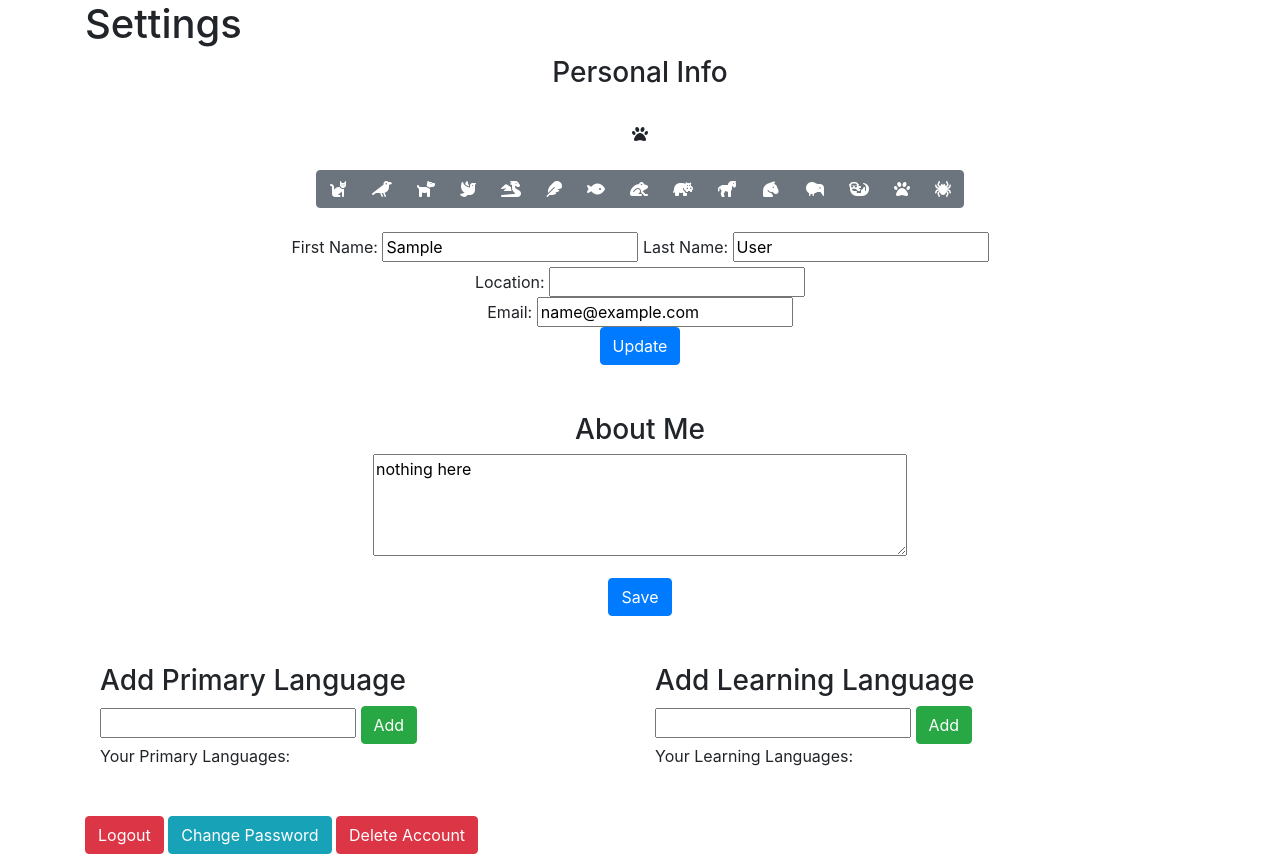
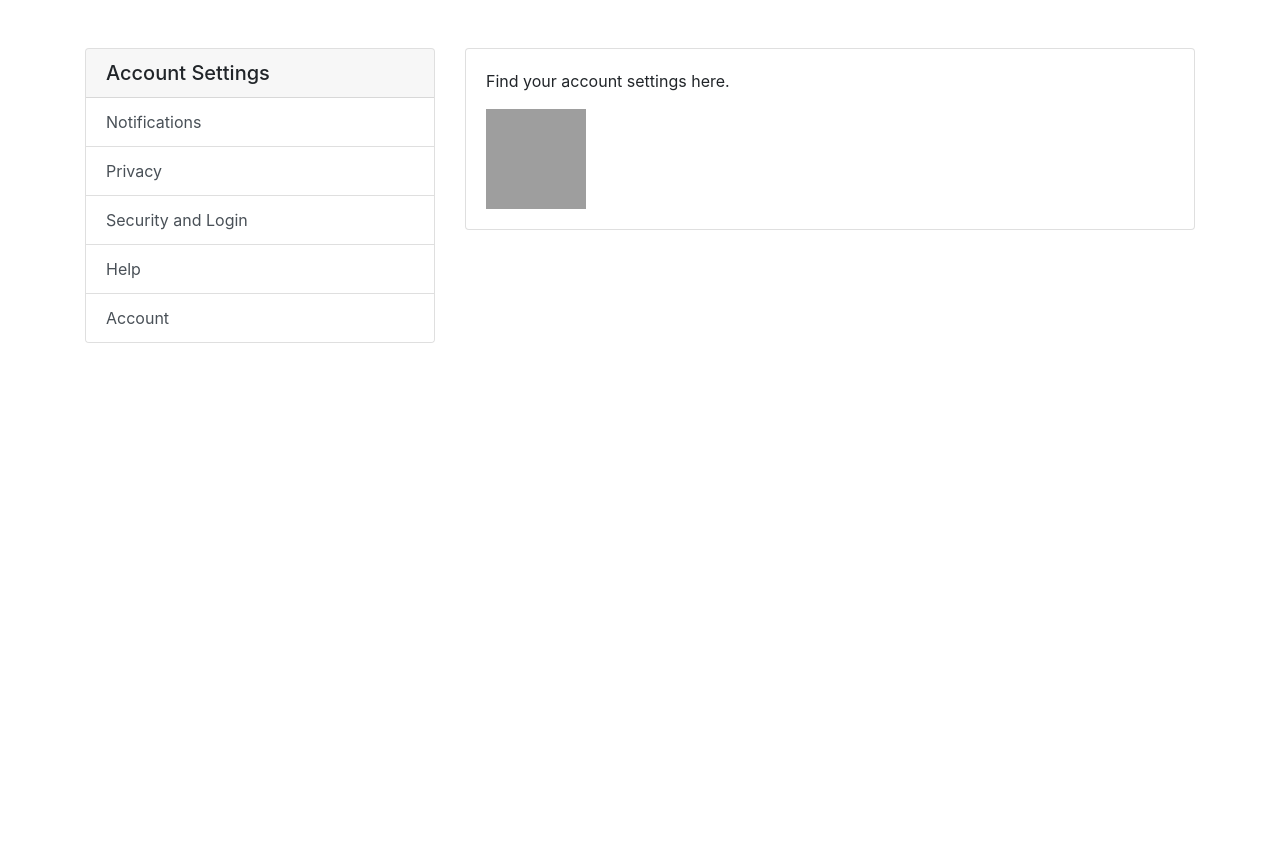
Before and after one commit to abista7/SoftwareDevelopmentGroupPROJECT, a Django app: page /settings/ in a window 1280 px wide. Shown: the part 56-910 px from the top of the page. After the commit the page ends 399 px from the top, so only its background shows below. Run offline with Django 3.2, Linux system fonts and the light colour scheme; the visitor is signed in with stand-in values (Sample User, id 1); data that the repository does not hold is empty; some libraries are stand-ins or nearby versions; grey boxes are pictures that could not be loaded.

Commit message:
back-front merge: Settings

```diff
--- a/application/django/mainapp/urls.py
+++ b/application/django/mainapp/urls.py
@@ -5,6 +5,7 @@ from . import views
 urlpatterns = [
     path('', views.index, name='index'),
     path('profile/<uuid:profile_uuid>/', views.profile, name='profile'),
+    path('profile/edit/', views.profile_settings, name='edit_profile'),
     path('register/', views.register, name='register'),
     path('settings/', views.settings, name='settings'),
     path('friends/', views.friends, name='friends'),
--- a/application/django/mainapp/views.py
+++ b/application/django/mainapp/views.py
@@ -5,7 +5,6 @@ from django.contrib.auth.decorators import login_required
 from django.db.models import Q
 from django.http import HttpResponse
 from django.shortcuts import render, redirect
-from django.utils.safestring import mark_safe
 
 from .forms import RegisterForm
 from .models import Language, Friend, get_profile_model, friend_relation
@@ -114,7 +113,7 @@ def friends(request):
 
 
 @login_required
-def settings(request):
+def profile_settings(request):
     # debug
     print(request.POST)
 
@@ -197,7 +196,7 @@ def settings(request):
 
     context = {'profile': request.user.profile, 'languages': languages, 'user_prime_lang': user_prime_lang,
                'user_learn_lang': user_learn_lang, 'country_list': country_list, 'icon_list': icon_list}
-    return render(request, 'mainapp/settings.html', context)
+    return render(request, 'mainapp/profile_edit.html', context)
 
 
 def setup(request):
@@ -217,7 +216,13 @@ def setup(request):
     print('language database addition script finished successfully')
     return HttpResponse('Script Ran')
 
+
 @login_required()
 def inbox(request):
     print(request.POST)
     return render(request, 'mainapp/messages.html')
+
+
+def settings(request):
+    context = {}
+    return render(request, 'mainapp/settings.html', context)
--- a/application/django/templates/mainapp/profile.html
+++ b/application/django/templates/mainapp/profile.html
@@ -13,7 +13,7 @@
     About Me:
     <textarea class="form-control" cols="50" rows="4" readonly>{{ profile.about_me }}</textarea>
     {% if user == profile.user %}
-        <a href="{% url 'settings' %}">
+        <a href="{% url 'edit_profile' %}">
             <button class="btn btn-primary">Edit Your Profile</button>
         </a>
     {% endif %}
--- a/application/django/templates/mainapp/settings.html
+++ b/application/django/templates/mainapp/settings.html
@@ -1,141 +1,183 @@
 {% extends 'mainapp/base.html' %}
 
 {% block title %}Settings{% endblock %}
+{% load static %}
 {% block content %}
-
-    <h1>Settings</h1>
-
-    {# this section is to load up countries and languages list for user selection #}
-    <datalist id="countries">
-        {% for c in country_list %}
-            <option value="{{ c.name }}"></option>
-        {% endfor %}
-    </datalist>
-
-    <datalist id="languages">
-        {% for lang in languages %}
-            <option value="{{ lang.name }}"></option>
-        {% endfor %}
-    </datalist>
-
-    {# this is user info section | first/last name, location and email updates here #}
-    <form action="" method="post" class="text-center">
-        {% csrf_token %}
-        <h3>Personal Info</h3>
-        <br/>
-        <i class="fas fa-{{ profile.profile_icon }}"></i>
     <br/>
     <br/>
+    <div class="row">
+        <div class="col-md-5 col-xl-4">
+            <div class="card">
+                <div class="card-header">
+                    <h5 class="card-title mb-0">Account Settings</h5>
+                </div>
+                <!-- Left Hand Side Tab List-->
+                <div class="list-group list-group-flush" role="tablist">
+                    <a class="list-group-item list-group-item-action" data-toggle="list" href="#notifications"
+                       role="tab">Notifications</a>
+                    <a class="list-group-item list-group-item-action" data-toggle="list" href="#privacy" role="tab">Privacy</a>
+                    <a class="list-group-item list-group-item-action" data-toggle="list" href="#security" role="tab">Security
+                        and Login</a>
+                    <a class="list-group-item list-group-item-action" data-toggle="list" href="#help"
+                       role="tab">Help</a>
+                    <a class="list-group-item list-group-item-action" data-toggle="list" href="#account" role="tab">Account</a>
+                </div><!--End of side tab-->
+            </div> <!-- Left Side Card -->
+        </div> <!-- Left Side Column -->
+        <!-- Ride Hand Side Tab-->
+        <div class="col-md-7 col-xl-8">
+            <div class="tab-content">
+                <div class="tab-pane fade show active" role="tabpanel">
+                    <div class="card">
+                        <div class="card-body">
+                            <p>Find your account settings here.</p>
+                            <img src="{% static 'images/flamingo.jpg' %}" class="img-rounded"
+                                 style="width:100px;height:100px;">
+                        </div>
+                    </div>
+                </div>
+                <div class="tab-pane fade" id="account" role="tabpanel">
+                    <div class="card">
+                        <div class="card-header"><h5 class="card-title mb-0">Account Status</h5></div>
+                        <div class="card-body">
+                            <p>Taking a break from LingoMingo? You can deactivate your account here: </p>
+                            <button type="button" class="btn btn-primary btn-sm" data-toggle="modal"
+                                    data-target="#modalDeactivate">Deactivate Account
+                            </button>
+                            <!-- Modal -->
+                            <div id="modalDeactivate" class="modal fade" role="dialog">
+                                <div class="modal-dialog">
+                                    <div class="modal-content">
+                                        <div class="modal-header">
+                                            <button type="button" class="close" data-dismiss="modal">&times;</button>
+                                        </div>
+                                        <div class="modal-body">
+                                            <p>Are you sure you want to deactivate your account? </p>
+                                        </div>
+                                        <div class="modal-footer">
+                                            <button type="button" class="btn btn-primary" data-dismiss="modal">Yes, I am
+                                                sure.
+                                            </button>
+                                            <button type="button" class="btn btn-primary" data-dismiss="modal">Cancel
+                                            </button>
+                                        </div> <!-- Modal Footer -->
+                                    </div> <!-- Modal content -->
+                                </div> <!-- Modal Pop Up -->
+                            </div> <!-- Modal-->
+                            <br><br>
+                            <p>Mastered all languages? Delete your account here:</p>
+                            <button type="button" class="btn btn-primary btn-sm" data-toggle="modal"
+                                    data-target="#modalDelete">Delete Account
+                            </button>
+                            <div id="modalDelete" class="modal fade" role="dialog">
+                                <div class="modal-dialog">
+                                    <div class="modal-content">
+                                        <div class="modal-header">
+                                            <button type="button" class="close" data-dismiss="modal">&times;</button>
+                                        </div>
+                                        <div class="modal-body">
+                                            <p>Are you sure you want to delete your account? </p>
+                                        </div>
+                                        <div class="modal-footer">
+                                            <button type="button" class="btn btn-primary" data-dismiss="modal">Yes, I am
+                                                sure.
+                                            </button>
+                                            <button type="button" class="btn btn-primary" data-dismiss="modal">Cancel
+                                            </button>
+                                        </div> <!-- Modal Footer -->
+                                    </div> <!-- Modal content -->
+                                </div> <!-- Modal Pop Up -->
+                            </div> <!-- Modal-->
+                        </div> <!-- Card Body -->
+                    </div> <!-- Card -->
+                </div> <!-- Account Panel -->
+                <div class="tab-pane fade" id="privacy" role="tabpanel">
+                    <div class="card">
+                        <div class="card-header">
+                            <h5 class="card-title mb-0">Privacy</h5>
+                        </div>
+                        <div class="card-body">
+                            <div class="form-check">
+                                <input type="checkbox" class="form-check-input" id="materialChecked2" checked>
+                                <label class="form-check-label" for="materialChecked2">Show location on profile.</label>
+                            </div>
+                            <div class="form-check">
+                                <input type="checkbox" class="form-check-input" id="materialChecked2" checked>
+                                <label class="form-check-label" for="materialChecked2">Show last name on
+                                    profile.</label>
+                            </div>
+                        </div>
+                    </div>
+                </div>
+                <div class="tab-pane fade" id="security" role="tabpanel">
+                    <div class="card">
+                        <div class="card-header">
+                            <h5 class="card-title mb-0">Security and Login</h5>
+                        </div>
+                        <div class="card-body">
+                            <p>Notice any suspicious activity on your account? Please contact support email found in
+                                help tab in settings.</p>
+                            <p>If you need to change your password, see "Change Password" below.</p>
+                        </div>
+                    </div>
+                    <div class="card">
 
-        <div class="btn-group btn-group-toggle" data-toggle="buttons">
-            {% for icon in icon_list %}
-                <label class="btn btn-secondary ">
-                    <input type="radio" name="icon" autocomplete="off" value="{{ icon }}">
-                    <i class="fas fa-{{ icon }}"></i>
-                </label>
-            {% endfor %}
+                        <div class="card-body">
+                            <h5 class="card-title">Change Password</h5>
+                            <form>
+                                <div class="form-group">
+                                    <label for="inputPasswordCurrent">Current password</label>
+                                    <input type="password" class="form-control" id="inputPasswordCurrent">
+                                    <small><a href="#">Forgot your password?</a></small>
                                 </div>
-        <br/>
-        <br/>
-        <label for="fname">First Name:</label>
-        <input type="text" id="fname" name="fname" value="{{ user.first_name }}">
-        <label for="lname">Last Name:</label>
-        <input type="text" id="lname" name="lname" value="{{ user.last_name }}">
-        <br/>
-        Location:
-        <input list="countries" name="location" value="{{ user.profile.get_location_full_name }}">
-        <br/>
-        Email:
-        <input type="email" name="email" value="{{ user.email }}"> <br/>
-        <button type="submit" class="btn btn-primary">Update</button>
+                                <div class="form-group">
+                                    <label for="inputPasswordNew">New password</label>
+                                    <input type="password" class="form-control" id="inputPasswordNew">
+                                </div>
+                                <div class="form-group">
+                                    <label for="inputPasswordNew2">Verify password</label>
+                                    <input type="password" class="form-control" id="inputPasswordNew2">
+                                </div>
+                                <button type="submit" class="btn btn-primary">Save changes</button>
                             </form>
 
-    <br/>
-    <br/>
-
-    {# about me section #}
-    <form action="" method="post" class="text-center">
-        {% csrf_token %}
-        <h3>About Me</h3>
-        <textarea id="about_me" name="about_me" class="form-group" cols="50"
-                  rows="4">{{ user.profile.about_me }}</textarea>
-        <br/>
-        <button class="btn btn-primary">Save</button>
-    </form>
-
-    <br/>
-    <br/>
-
-    {# the half page div for user to see add/remove their prim/learning languages #}
-    <div class="container">
-        <div class="row">
-            <div class="col">
-                <h3>Add Primary Language</h3>
-                <form action="" method="post">
-                    {% csrf_token %}
-                    <input list="languages" name="add_prime_lang">
-                    <button type="submit" class="btn btn-success">Add</button>
-                </form>
-
-                Your Primary Languages:
-                {% if user_prime_lang.count <= 1 %}
-                    {% for lang in user_prime_lang %}
-                        <li>
-                            {{ lang.name }}
-                        </li>
-                    {% endfor %}
-                {% else %}
-                    {% for lang in user_prime_lang %}
-                        <li>
-                            {{ lang.name }}
-                            <form action="" method="post">
-                                {% csrf_token %}
-                                <button name="remove_prime_lang" value="{{ lang.name }}">remove</button>
-                            </form>
-                        </li>
-                    {% endfor %}
-                {% endif %}
                         </div>
-            <div class="col">
-                <h3>Add Learning Language</h3>
-                <form action="" method="post">
-                    {% csrf_token %}
-                    <input list="languages" name="add_learn_lang">
-                    <button type="submit" class="btn btn-success">Add</button>
-                </form>
-
-                Your Learning Languages:
-                {% if user_learn_lang.count <= 1 %}
-                    {% for lang in user_learn_lang %}
-                        <li>
-                            {{ lang.name }}
-                        </li>
-                    {% endfor %}
-                {% else %}
-                    {% for lang in user_learn_lang %}
-                        <li>
-                            {{ lang.name }}
-                            <form action="" method="post">
-                                {% csrf_token %}
-                                <button name="remove_learn_lang" value="{{ lang.name }}">remove</button>
-                            </form>
-                        </li>
-                    {% endfor %}
-                {% endif %}
+                    </div>
+                </div>
+                <div class="tab-pane fade" id="notifications" role="tabpanel">
+                    <div class="card">
+                        <div class="card-header">
+                            <h5 class="card-title mb-0">Notifications</h5>
+                        </div>
+                        <div class="card-body">
+                            <p>Would you like to receive email notifications?</p>
+                            <div class="radio">
+                                <label><input type="radio" name="optradio" checked> Receive emails about LingoMingo
+                                    updates and new features.</label>
+                            </div>
+                            <div class="radio">
+                                <label><input type="radio" name="optradio"> Receive emails about new matches.</label>
+                            </div>
+                            <div class="radio disabled">
+                                <label><input type="radio" name="optradio" disabled> Both </label>
+                            </div>
                         </div>
                     </div>
                 </div>
 
-    <br/>
-    <br/>
-
-    <a href="{% url 'logout' %}">
-        <button class="btn btn-danger">Logout</button>
-    </a>
-
-    <a href="{% url 'password_change' %}">
-        <button class="btn btn-info">Change Password</button>
-    </a>
-
-    <button class="btn btn-danger">Delete Account</button>
+                <div class="tab-pane fade" id="help" role="tabpanel">
+                    <div class="card">
+                        <div class="card-header">
+                            <h5 class="card-title mb-0">Help</h5>
+                        </div>
+                        <div class="card-body">
+                            <p>Contact LingoMingo support for any questions or concerns you may have at
+                                support@lingomingo.app.</p>
+                        </div>
+                    </div>
+                </div>
+            </div> <!-- tab content -->
+        </div> <!-- column right -->
+    </div> <!-- row -->
+    </div> <!-- container for page -->
 {% endblock %}
--- a/application/frontend/Profile_Settings_forgotP/profileFrontEnd.html
+++ b/application/frontend/Profile_Settings_forgotP/profileFrontEnd.html
@@ -16,7 +16,7 @@
         <div class="row">
             <div class="col-md-4">
                 <div class="profile-img">
-                    <img src="/frontend/Profile_Settings_forgotP/images/cat_icon.webp">
+                    <img src="images/cat_icon.webp">
                     <div class="file btn btn-lg btn-primary">
                         Change Icon
                         <input type="file" name="file"/>
@@ -67,7 +67,7 @@
                                 <label>Location: </label>
                             </div>
                             <div class="col-md-6">
-                                <p style="font-size: 15pt">United States  <img src="application/frontend/Profile_Settings_forgotP/images/usflag.jpg" style="width:35px;height:20px;"></p>
+                                <p style="font-size: 15pt">United States  <img src="images/usflag.jpg" style="width:35px;height:20px;"></p>
                             </div>
                         </div>
                         <div class="row">
@@ -107,7 +107,7 @@
             <div class="col-md-4">
                 <div class="form-group shadow-textarea">
                     <p class="profile-rating"><button type="button" class="btn btn-sm btn-secondary" disabled>Date Posted: 4/15/20</button></p>
-                    <p id="exampleFormControlTextarea1 rows="3">Latte I had the other day! So cute! <br> <img src="/frontend/Profile_Settings_forgotP/images/snoopy-latte-art.jpg" style="width:450px;height:200px;"></p>
+                    <p id="exampleFormControlTextarea1 rows="3">Latte I had the other day! So cute! <br> <img src="images/snoopy-latte-art.jpg" style="width:450px;height:200px;"></p>
                 </div>
             </div>
         </div>
```
Lines whose indentation alone changed are shown as unchanged.
